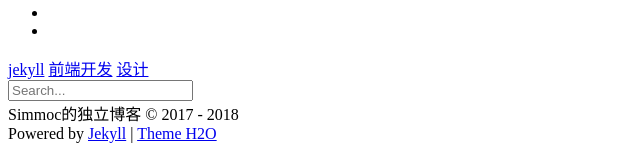
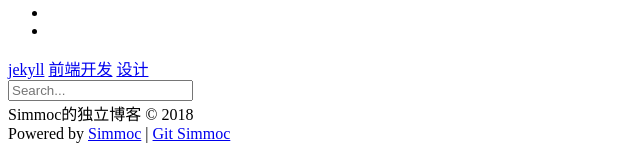
Before and after one commit to simmoc/simmoc.github.io, a Jekyll site: the page built from index.html, in a window 1280 px wide. Shown: the part 1279-1427 px from the top of the page, without its empty margins (0-640 px from the left). Built offline with Jekyll 4.4.1, drawn with Linux system fonts in a browser that asks for light colours; the list of posts is cut into pages by our own code.

Commit message:
修改底部

```diff
--- a/_config.yml
+++ b/_config.yml
@@ -14,7 +14,7 @@ nav:
 
 # Footer
 footer:
-  since: 2017
+  since: 2018
 
 # Author 配置博主信息
 author: 'Simmoc'
--- a/_includes/footer.html
+++ b/_includes/footer.html
@@ -11,5 +11,5 @@
   {% endunless %}
   {{ current }}
   </section>
-  <section>Powered by <a href="//jekyllrb.com">Jekyll</a> | <a href="https://github.com/kaeyleo/jekyll-theme-H2O">Theme H2O</a></section>
+  <section>Powered by <a href="//simmoc.cn">Simmoc</a> | <a href="https://github.com/simmoc/">Git Simmoc</a></section>
 </footer>
```
